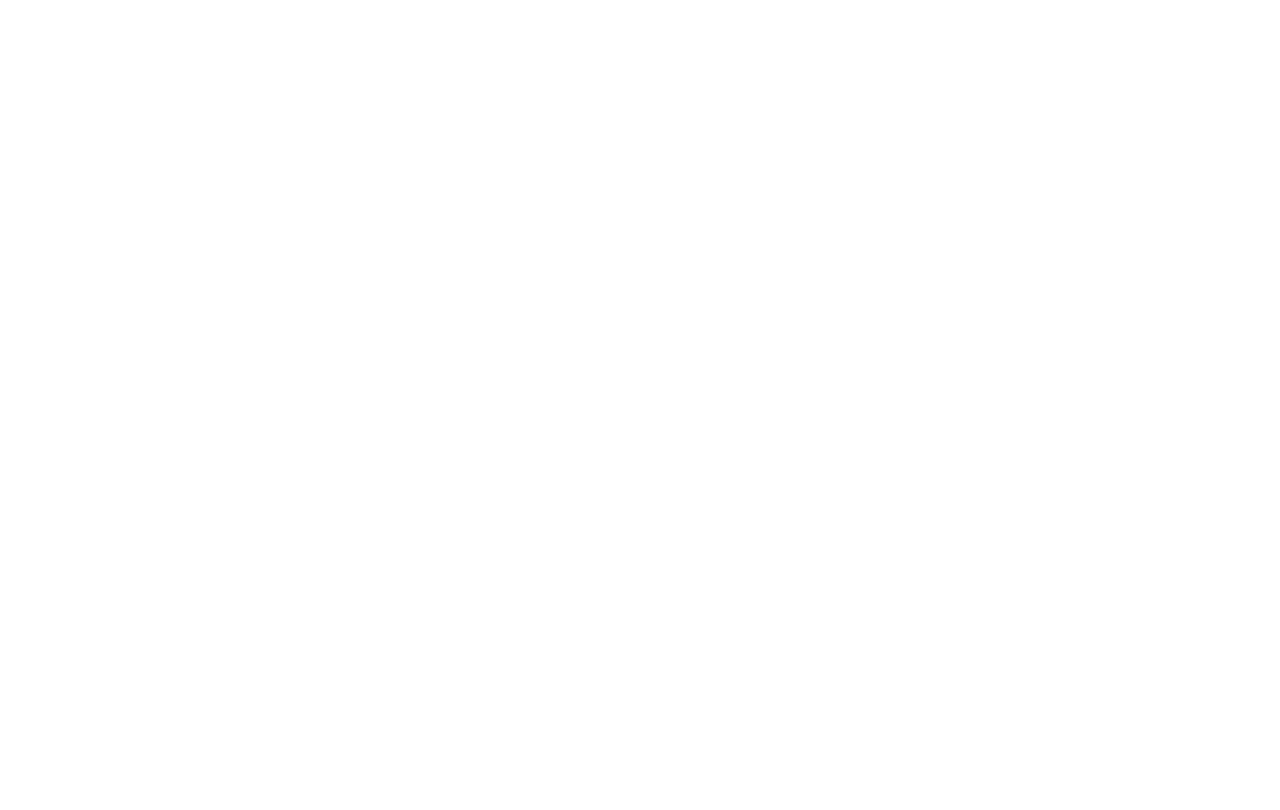
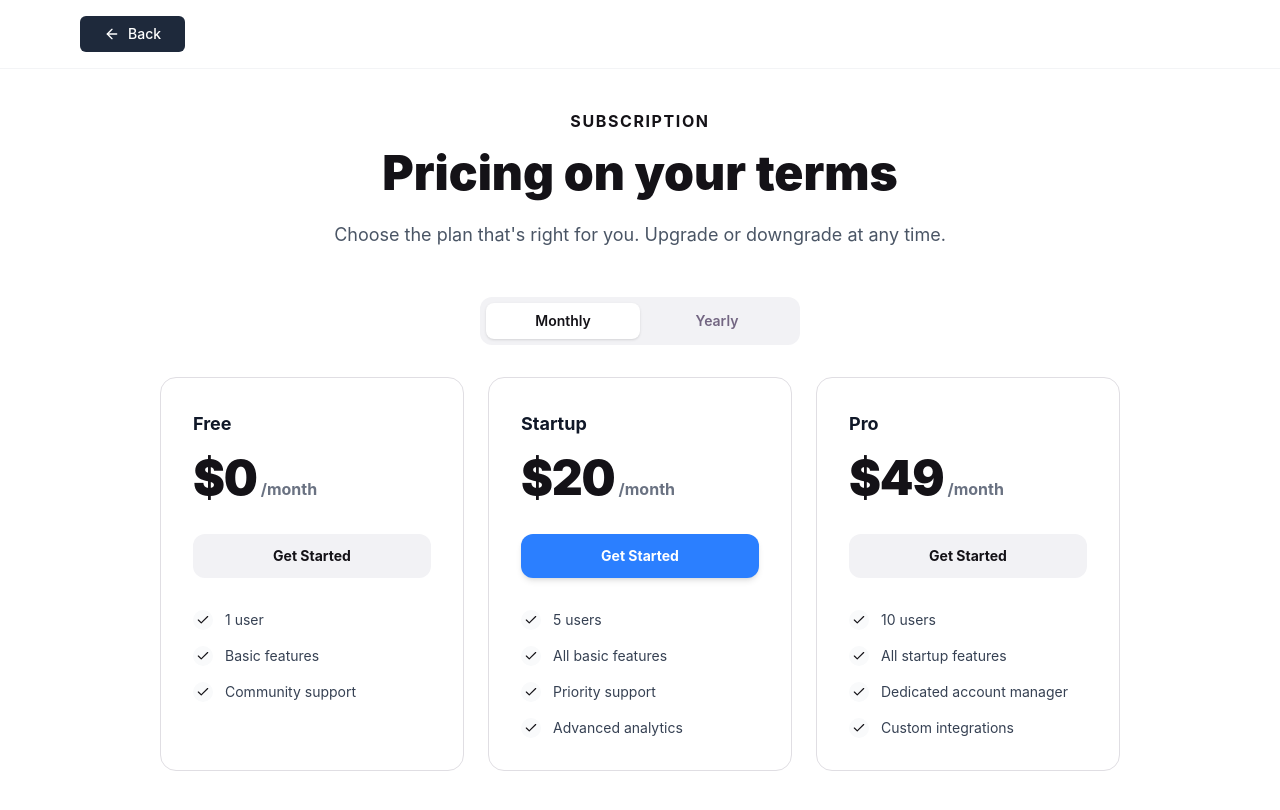
Before and after one commit to SMTIAP/smtiap-web, a React (Vite) app: page /subscription in a window 1280 px wide. Before the commit this address had no page. Built offline with nearby package versions, Linux system fonts and the light colour scheme.

Commit message:
add subscription page

```diff
--- a/package.json
+++ b/package.json
@@ -4,7 +4,7 @@
   "version": "0.0.0",
   "type": "module",
   "scripts": {
-    "dev": "vite --port 3000",
+    "dev": "vite --host 127.0.0.1 --port 5173",
     "build": "tsc -b && vite build",
     "lint": "eslint .",
     "preview": "vite preview"
--- a/src/App.tsx
+++ b/src/App.tsx
@@ -11,6 +11,7 @@
 import Response from './pages/Response';
 import Analytics from './pages/Analytics';
 import RoleManagement from './pages/RoleManagement';
+import Subscription from './pages/Subscription';
 
 export default function App() {
   return (
@@ -25,6 +26,7 @@
         <Route path="/" element={<OrganizationAdmin />} />
         <Route path="/created-surveys" element={<CreatedSurveys />} />
         <Route path="/templates" element={<SearchTemplate />} />
+        <Route path="/subscription" element={<Subscription />} />
 
         {/* Survey Creation Flow */}
         <Route path="/create-new-survey" element={<CreateNewSurvey />} />
--- a/src/pages/OrganizationAdmin.tsx
+++ b/src/pages/OrganizationAdmin.tsx
@@ -47,7 +47,7 @@
   const features = [
     { title: 'Surveys', icon: BarChart3, to: '/created-surveys' },
     { title: 'Employees', icon: Users, to: '/role-management' },
-    { title: 'Billing', icon: CreditCard },
+    { title: 'Billing', icon: CreditCard, to: '/subscription' },
   ];
 
   return (
--- /dev/null
+++ b/src/pages/Subscription.tsx
@@ -0,0 +1,139 @@
+import { useState } from 'react';
+import { Link } from 'react-router-dom';
+import { Check, ArrowLeft } from 'lucide-react';
+
+interface PricingPlan {
+  name: string;
+  monthlyPrice: number;
+  yearlyPrice: number;
+  features: string[];
+  buttonText: string;
+  isPopular?: boolean;
+}
+
+const plans: PricingPlan[] = [
+  {
+    name: 'Free',
+    monthlyPrice: 0,
+    yearlyPrice: 0,
+    features: ['1 user', 'Basic features', 'Community support'],
+    buttonText: 'Get Started',
+  },
+  {
+    name: 'Startup',
+    monthlyPrice: 20,
+    yearlyPrice: 16, // Assuming 20% off (20 * 0.8 = 16)
+    features: ['5 users', 'All basic features', 'Priority support', 'Advanced analytics'],
+    buttonText: 'Get Started',
+    isPopular: true,
+  },
+  {
+    name: 'Pro',
+    monthlyPrice: 49,
+    yearlyPrice: 39, // Assuming 20% off (~49 * 0.8 ≈ 39)
+    features: ['10 users', 'All startup features', 'Dedicated account manager', 'Custom integrations'],
+    buttonText: 'Get Started',
+  },
+];
+
+export default function Subscription() {
+  const [isYearly, setIsYearly] = useState(false);
+
+  return (
+    <div className="flex flex-col min-h-screen bg-white font-inter text-[#141217]">
+      {/* Navigation Header */}
+      <nav className="flex items-center justify-between px-6 py-4 md:px-20 border-b border-gray-100">
+        <Link to="/" className="cursor-pointer text-nowrap py-2 px-6 flex justify-center items-center gap-2 rounded-md bg-[#1E293B] text-[#FFF] font-inter text-sm font-medium transition-opacity hover:opacity-90">
+          <ArrowLeft size={16} />
+          Back
+        </Link>
+        <div className="w-20" /> {/* Spacer */}
+      </nav>
+
+      <main className="flex-1 flex flex-col items-center py-10 px-4 md:px-20">
+        <div className="max-w-[960px] w-full flex flex-col items-center">
+          {/* Page Titles */}
+          <span className="text-[#141217] text-base font-bold tracking-widest uppercase mb-4">
+            Subscription
+          </span>
+          <h1 className="text-4xl md:text-5xl font-black text-center mb-6">
+            Pricing on your terms
+          </h1>
+          <p className="text-gray-600 text-lg text-center max-w-2xl mb-12">
+            Choose the plan that's right for you. Upgrade or downgrade at any time.
+          </p>
+
+          {/* Billing Switcher */}
+          <div className="flex p-1.5 bg-[#F2F2F5] rounded-xl mb-8 w-full md:w-fit min-w-[320px]">
+            <button
+              onClick={() => setIsYearly(false)}
+              className={`flex-1 py-2 px-8 rounded-lg text-sm font-semibold transition-all ${
+                !isYearly ? 'bg-white shadow-sm text-[#141217]' : 'text-[#736682]'
+              }`}
+            >
+              Monthly
+            </button>
+            <button
+              onClick={() => setIsYearly(true)}
+              className={`flex-1 py-2 px-8 rounded-lg text-sm font-semibold transition-all ${
+                isYearly ? 'bg-white shadow-sm text-[#141217]' : 'text-[#736682]'
+              }`}
+            >
+              Yearly
+            </button>
+          </div>
+
+          {/* Discount Badge */}
+          {isYearly && (
+            <div className="animate-in fade-in slide-in-from-top-2 duration-300 flex items-center gap-2 mb-8">
+              <span className="bg-blue-500 text-white px-4 py-1.5 rounded-full text-xs font-bold shadow-sm">
+                Save 20% with yearly billing
+              </span>
+            </div>
+          )}
+
+          {/* Pricing Grid */}
+          <div className="grid grid-cols-1 md:grid-cols-3 gap-6 w-full">
+            {plans.map((plan) => (
+              <div
+                key={plan.name}
+                className="relative flex flex-col p-8 rounded-2xl border border-[#E0DEE3] bg-white transition-all hover:border-blue-500 hover:shadow-xl group"
+              >
+
+
+                <div className="mb-8">
+                  <h3 className="text-lg font-bold text-gray-900 mb-4">{plan.name}</h3>
+                  <div className="flex items-baseline gap-1">
+                    <span className="text-5xl font-black tracking-tight">
+                      ${isYearly ? plan.yearlyPrice : plan.monthlyPrice}
+                    </span>
+                    <span className="text-gray-500 font-bold">/month</span>
+                  </div>
+                </div>
+
+                <button className={`w-full py-3 rounded-xl font-bold text-sm transition-all mb-8 ${
+                  plan.isPopular
+                    ? 'bg-blue-500 text-white hover:bg-blue-600 shadow-md hover:shadow-lg'
+                    : 'bg-[#F2F2F5] text-[#141217] hover:bg-gray-200'
+                }`}>
+                  {plan.buttonText}
+                </button>
+
+                <div className="space-y-4">
+                  {plan.features.map((feature) => (
+                    <div key={feature} className="flex items-center gap-3">
+                      <div className="shrink-0 w-5 h-5 flex items-center justify-center rounded-full bg-gray-50">
+                        <Check size={14} className="text-[#141217] font-bold" />
+                      </div>
+                      <span className="text-sm text-gray-700 leading-none">{feature}</span>
+                    </div>
+                  ))}
+                </div>
+              </div>
+            ))}
+          </div>
+        </div>
+      </main>
+    </div>
+  );
+}
```
